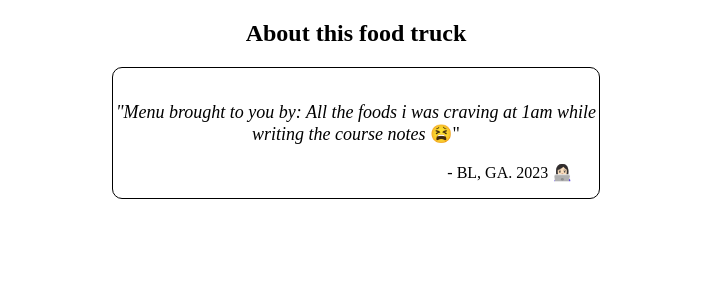
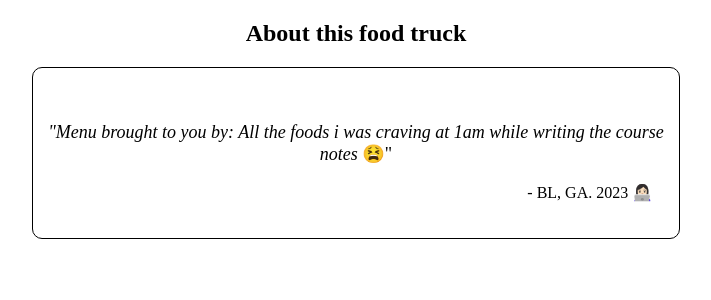
Before and after one commit to 0xVish221b/food-truck-s6, a Flask app: page /about in a window 1280 px wide. Shown: the part 57-357 px from the top of the page, without its empty margins (284-995 px from the left). Run offline with Flask 3, Linux system fonts and the light colour scheme.

Commit message:
Enhancements

```diff
--- a/models/common.py
+++ b/models/common.py
@@ -5,6 +5,7 @@ db_env_constant = "DATABASE_URL"
 
 def sql_read(query, parameters=[]):
     connection = psycopg2.connect(os.getenv(db_env_constant))
+    # connection = psycopg2.connect(dbname="food_truck")
     cursor = connection.cursor()
     cursor.execute(query, parameters)
     results = cursor.fetchall()
@@ -13,6 +14,7 @@ def sql_read(query, parameters=[]):
 
 def sql_write(query, parameters=[]):
     connection = psycopg2.connect(os.getenv(db_env_constant))
+    # connection = psycopg2.connect(dbname="food_truck")
     cursor = connection.cursor()
     cursor.execute(query, parameters)
     connection.commit()
--- a/static/about.css
+++ b/static/about.css
@@ -4,10 +4,10 @@ h1 {
 
 blockquote {
     text-align: center;
-    max-width: 38%;
+    max-width: 50.5%;
     margin: auto;
     border: 1px solid black;
-    padding-block: 16px;
+    padding-block: 36px;
     border-radius: 10px;
 }
 blockquote > p {
--- a/static/main.css
+++ b/static/main.css
@@ -45,7 +45,7 @@ form {
     display: flex;
     flex-direction: column;
     gap: 10px;
-    max-width: 20%;
+    max-width: 25%;
     margin-top: 20vh;
     border: 1px solid green;
     padding-block: 10em;
```
